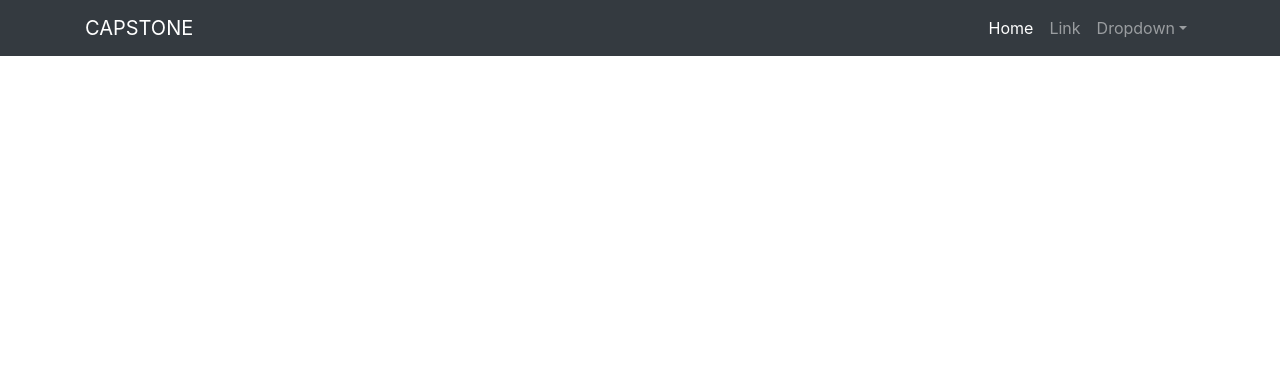
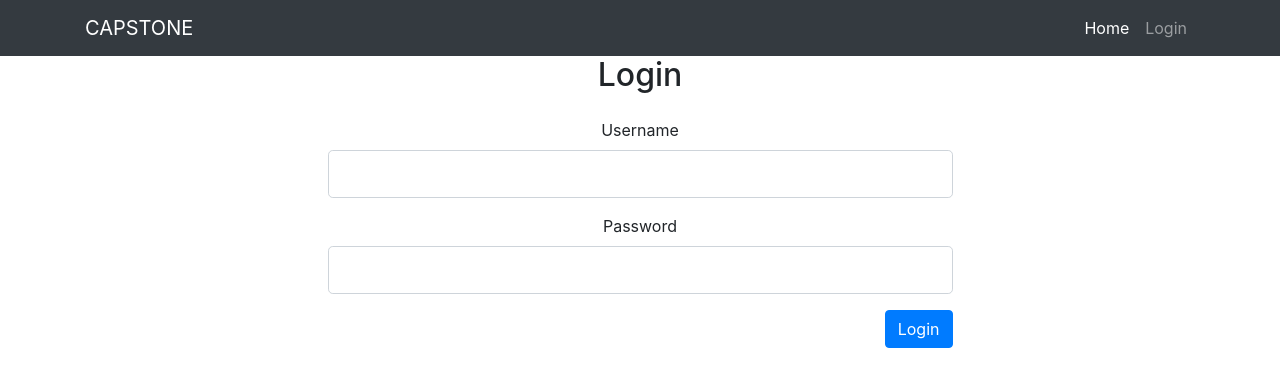
Before and after one commit to jaykmark/ascent-front-end, a React (Create React App) app: page /login in a window 1280 px wide. Shown: the top 386 px of the page. Built offline with nearby package versions, Linux system fonts and the light colour scheme.

Commit message:
creates route for Login using JWT, then redirects to Profile.

```diff
--- a/src/App.css
+++ b/src/App.css
@@ -1,38 +1,3 @@
 .App {
   text-align: center;
 }
-
-.App-logo {
-  height: 40vmin;
-  pointer-events: none;
-}
-
-@media (prefers-reduced-motion: no-preference) {
-  .App-logo {
-    animation: App-logo-spin infinite 20s linear;
-  }
-}
-
-.App-header {
-  background-color: #282c34;
-  min-height: 100vh;
-  display: flex;
-  flex-direction: column;
-  align-items: center;
-  justify-content: center;
-  font-size: calc(10px + 2vmin);
-  color: white;
-}
-
-.App-link {
-  color: #61dafb;
-}
-
-@keyframes App-logo-spin {
-  from {
-    transform: rotate(0deg);
-  }
-  to {
-    transform: rotate(360deg);
-  }
-}
--- a/src/App.js
+++ b/src/App.js
@@ -10,11 +10,22 @@ import Routes from './config/Routes';
 import './App.css';
 
 class App extends React.Component {
+  state = {
+    // Set current user from local storage token
+    currentUser: localStorage.getItem('uid'),
+  };
+
+  setCurrentUser = (token) => {
+    // Set user token as the current user
+    this.setState({ currentUser: token });
+    localStorage.setItem('uid', token);
+  }
+
   render() {
     return (
       <div className="App">
-        <Navbar />
-        <Routes />
+        <Navbar currentUser={this.state.currentUser} />
+        <Routes currentUser={this.state.currentUser} setCurrentUser={this.setCurrentUser} />
       </div>
     );
   }
--- /dev/null
+++ b/src/components/Auth/Login.js
@@ -0,0 +1,61 @@
+import React from 'react';
+import axios from 'axios';
+
+class Login extends React.Component {
+  state = {
+    username: '',
+    password: '',
+    error: null,
+  }
+
+  handleChange = (event) => {
+    this.setState({
+      [event.target.name]: event.target.value,
+    });
+  };
+
+  handleSubmit = (event) => {
+    event.preventDefault();
+    const user = this.state;
+    axios.post(`${process.env.REACT_APP_API_URL}/auth/login`, user)
+      .then(res => {
+        console.log(res);
+        this.props.setCurrentUser(res.data.signedJwt);
+        this.props.history.push('/profile');
+      })
+      .catch(err => {
+        this.setState({ error: err.response.data.message });
+      });
+  };
+
+  render() {
+    return (
+      <div className="row">
+        {this.state.error && (
+          <div className="alert alert-danger alert-dismissible fade show" style={{width: '100%'}} role="alert">
+            {this.state.error}
+            <button type="button" className="close" data-dismiss="alert" aria-label="Close">
+              <span aria-hidden="true">&times;</span>
+            </button>
+          </div>
+        )}
+        <section id="login" className="col-md-6 offset-md-3">
+          <h2 className="mb-4">Login</h2>
+          <form onSubmit={this.handleSubmit}>
+            <div className="form-group">
+              <label htmlFor="username">Username</label>
+              <input type="username" id="username" name="username" value={this.state.username} onChange={this.handleChange} className="form-control form-control-lg" />
+            </div>
+            <div className="form-group">
+              <label htmlFor="password">Password</label>
+              <input type="password" id="password" name="password" value={this.state.password} onChange={this.handleChange} className="form-control form-control-lg" />
+            </div>
+            <button type="submit" className="btn btn-primary float-right">Login</button>
+          </form>
+        </section>
+      </div>
+    );
+  };
+};
+
+export default Login;
--- a/src/components/Navbar/Navbar.js
+++ b/src/components/Navbar/Navbar.js
@@ -5,7 +5,7 @@ class Navbar extends React.Component {
     return (
       <nav className="navbar navbar-expand-sm navbar-dark bg-dark">
         <div className="container">
-          <a className="navbar-brand" href="#">CAPSTONE</a>
+          <a className="navbar-brand" href="/">CAPSTONE</a>
 
           <button className="navbar-toggler" type="button" data-toggle="collapse" data-target="#navbarsExample03" aria-controls="navbarsExample03" aria-expanded="false" aria-label="Toggle navigation">
             <span className="navbar-toggler-icon"></span>
@@ -14,19 +14,19 @@ class Navbar extends React.Component {
           <div className="collapse navbar-collapse" id="navbarsExample03">
             <ul className="navbar-nav ml-auto">
               <li className="nav-item active">
-                <a className="nav-link" href="#">Home <span className="sr-only">(current)</span></a>
+                <a className="nav-link" href="/">Home <span className="sr-only">(current)</span></a>
               </li>
               <li className="nav-item">
-                <a className="nav-link" href="#">Link</a>
+                <a className="nav-link" href="/login">Login</a>
               </li>
-              <li className="nav-item dropdown">
+              {/* <li className="nav-item dropdown">
                 <a className="nav-link dropdown-toggle" href="#" id="dropdown03" data-toggle="dropdown" aria-haspopup="true" aria-expanded="false">Dropdown</a>
                 <div className="dropdown-menu" aria-labelledby="dropdown03">
                   <a className="dropdown-item" href="#">Action</a>
                   <a className="dropdown-item" href="#">Another action</a>
                   <a className="dropdown-item" href="#">Something else here</a>
                 </div>
-              </li>
+              </li> */}
             </ul>
           </div>
         </div>
--- a/src/config/routes.js
+++ b/src/config/routes.js
@@ -1,15 +1,19 @@
 import React from 'react';
-import { Switch, Route } from 'react-router-dom';
+import { Switch, Route, withRouter } from 'react-router-dom';
 
 import Landing from '../components/Landing/Landing';
+import Login from '../components/Auth/Login';
+import ProfileContainer from '../containers/ProfileContainer';
 
 
-function Routes(props) {
+function Routes({ setCurrentUser, history }) {
   return (
     <Switch>
       <Route exact path="/" component={Landing} />
+      <Route path="/login" render={() => <Login history={history} setCurrentUser={setCurrentUser} />} />
+      <Route path="/profile" component={ProfileContainer} />
     </Switch>
   )
 };
 
-export default Routes;
+export default withRouter(Routes);
--- /dev/null
+++ b/src/containers/ProfileContainer.js
@@ -0,0 +1,16 @@
+import React from 'react';
+
+class ProfileContainer extends React.Component {
+  state = {
+    user: {}
+  };
+
+  render() {
+    return (
+      <h2>HERE'S YOUR PROFILE</h2>
+    )
+  }
+
+}
+
+export default ProfileContainer;
```
